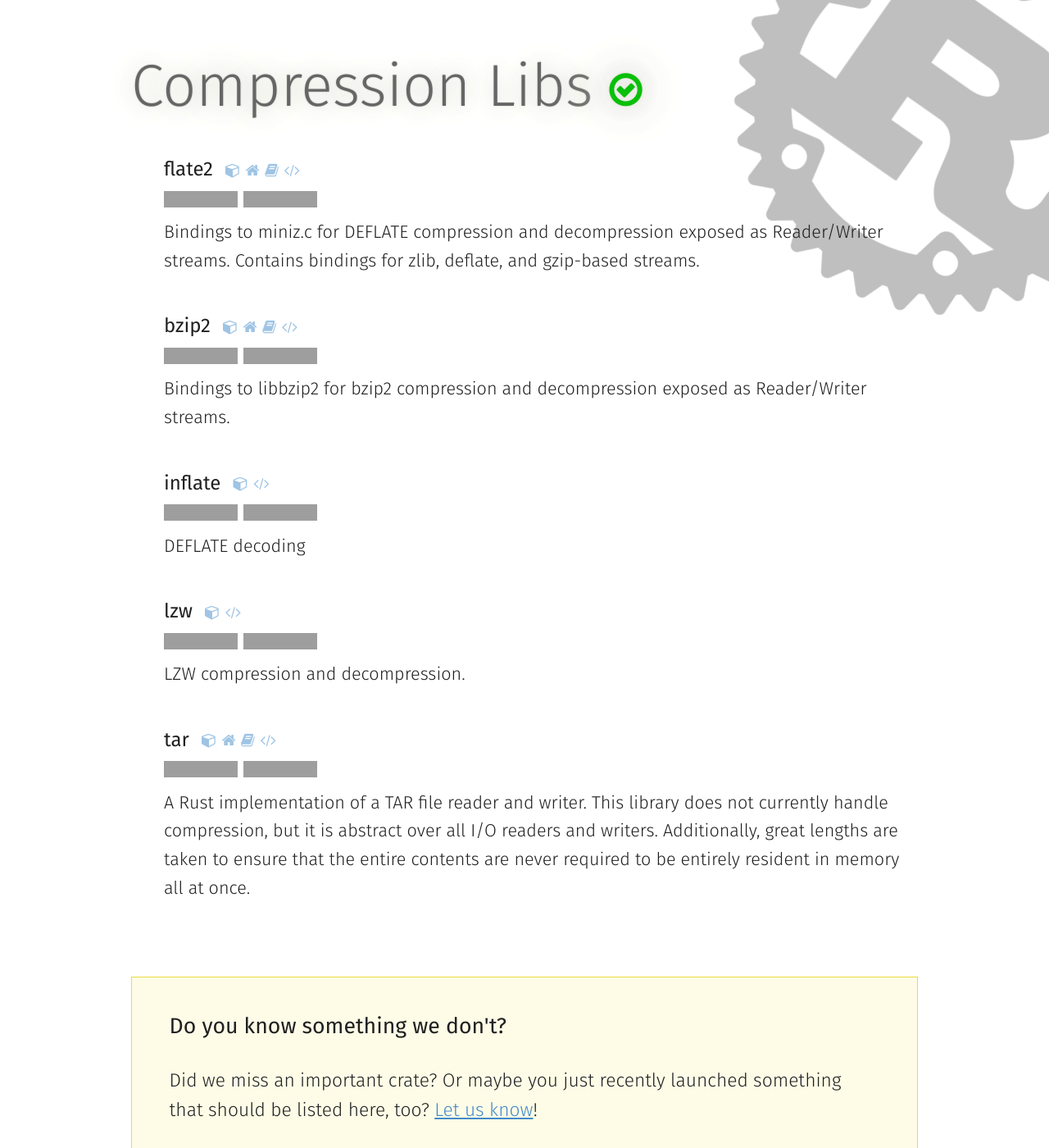
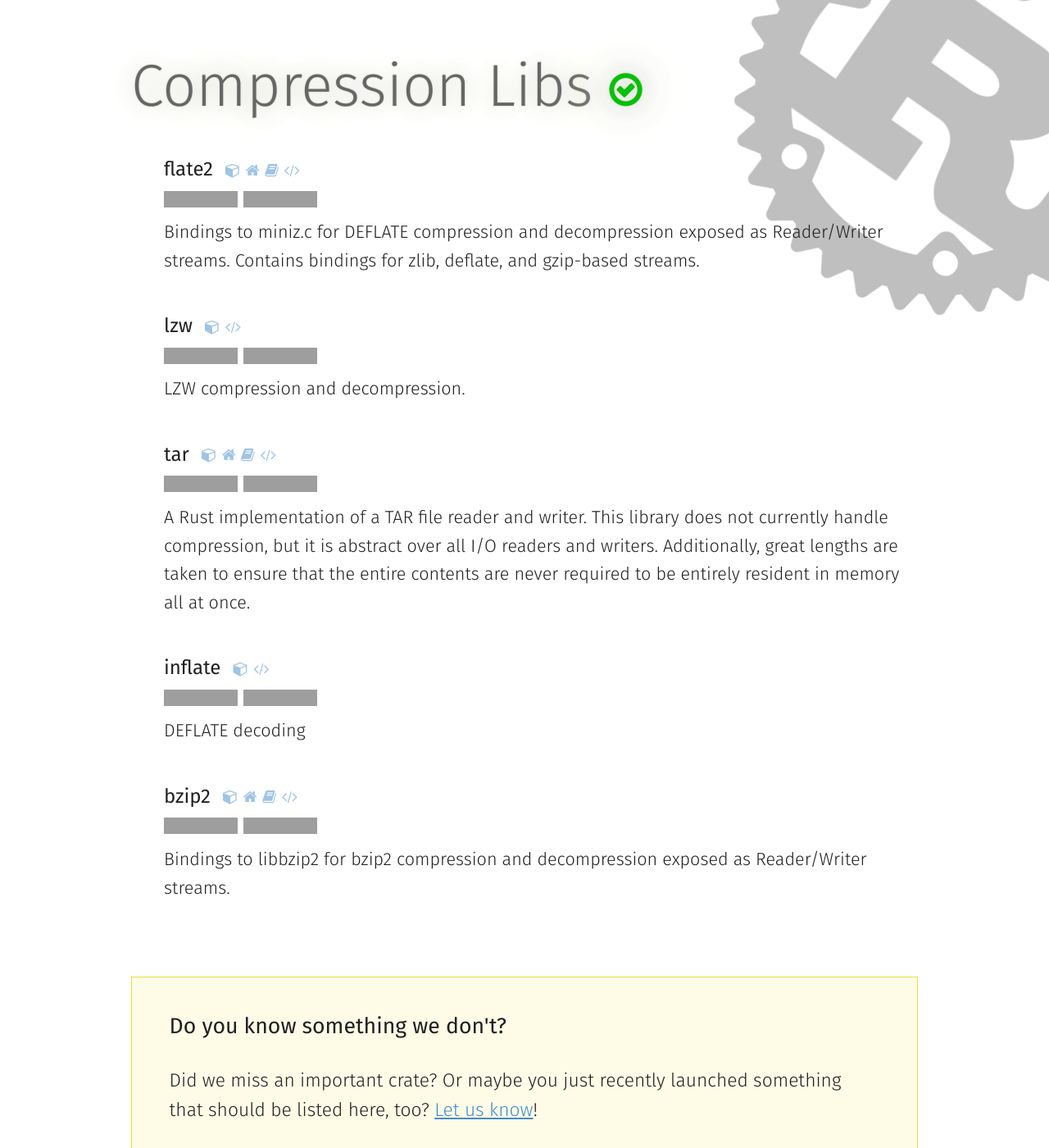
Before and after one commit to chris-morgan/arewewebyet, a Jekyll site: the page built from topics/compression.md, in a window 1280 px wide and 1400 px high, cut to the strip 0-1400 px from the top of the window. Shown: the whole strip at 82% size. Built offline with Jekyll 4.4.1, drawn with Linux system fonts in a browser that asks for light colours; nearby versions of some CDN libraries; grey boxes are pictures that could not be loaded.

Commit message:
minor resorting

```diff
--- a/topics/compression.md
+++ b/topics/compression.md
@@ -6,8 +6,8 @@ level: 1
 
 packages:
  - flate2
- - bzip2
- - inflate
  - lzw
  - tar
+ - inflate
+ - bzip2
 ---
```
Also changed, not shown: topics/crypto.md (+1 -1 lines).
